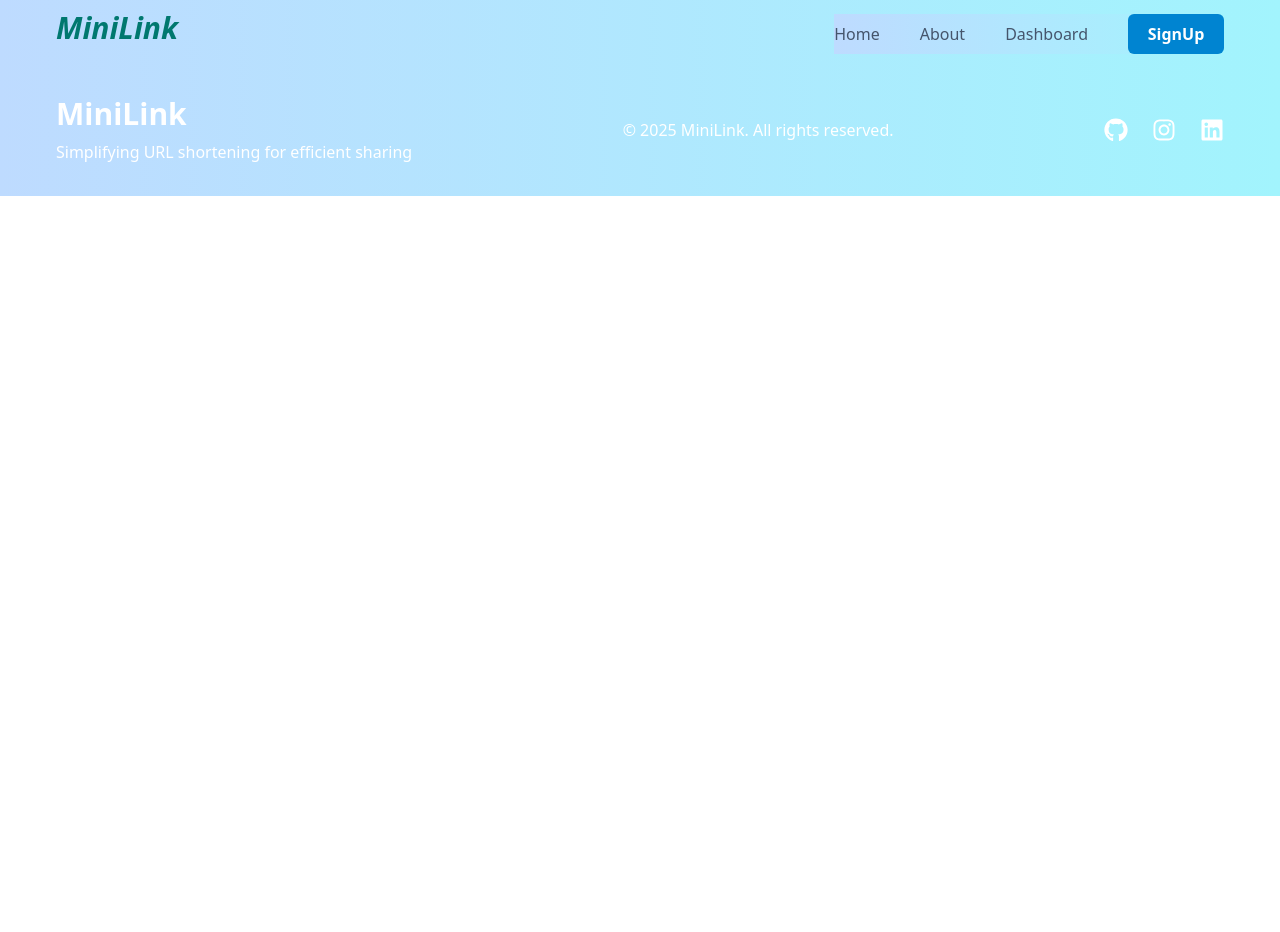
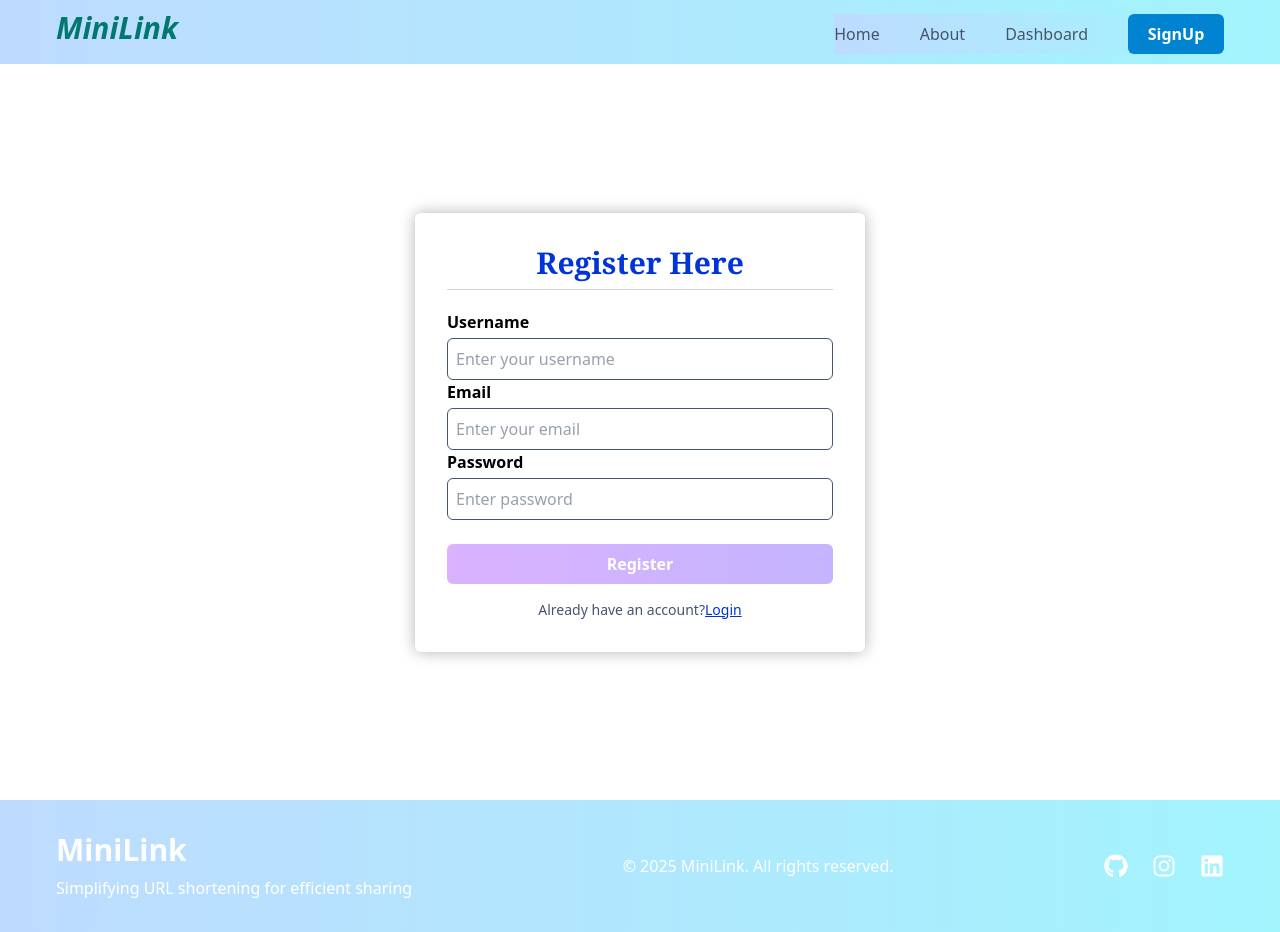
Before and after one commit to abhiraj-21/Minilink, a React (Vite) app in the folder frontend/minilink/: page /register in a window 1280 px wide. Before the commit the page ends 800 px from the top, so only its background shows below. Built offline with nearby package versions, Linux system fonts and the light colour scheme.

Commit message:
register component

```diff
--- a/frontend/minilink/package.json
+++ b/frontend/minilink/package.json
@@ -15,6 +15,7 @@
     "postcss": "^8.5.6",
     "react": "^19.1.1",
     "react-dom": "^19.1.1",
+    "react-hook-form": "^7.62.0",
     "react-icons": "^5.5.0",
     "react-router-dom": "^7.8.2",
     "tailwindcss": "^4.1.12"
--- a/frontend/minilink/src/App.jsx
+++ b/frontend/minilink/src/App.jsx
@@ -4,6 +4,7 @@
 import AboutPage from "./Components/AboutPage.jsx";
 import Navbar from "./Components/Navbar.jsx";
 import Footer from "./Components/Footer.jsx";
+import RegisterPage from "./Components/RegisterPage.jsx";
 
 function App() {
 
@@ -14,6 +15,7 @@
             <Routes>
                 <Route path="/" element={<LandingPage />} />
                 <Route path="/about" element={<AboutPage />} />
+                <Route path="/register" element={<RegisterPage />} />
             </Routes>
             <Footer />
         </Router>
--- /dev/null
+++ b/frontend/minilink/src/Components/RegisterPage.jsx
@@ -0,0 +1,82 @@
+import React, {useState} from 'react'
+import {useForm} from "react-hook-form";
+import TextField from "./TextField.jsx";
+import {Link} from "react-router-dom";
+
+const RegisterPage = () => {
+
+    const [loader, setLoader] = useState(false);
+
+    const {register, handleSubmit, formState:{errors}, reset}
+        = useForm({
+        defaultValues: {
+            username: "",
+            email: "",
+            password: ""
+        }, mode: "onTouched"
+    })
+
+    const registerHandler = (data) => {
+        setLoader(true)
+    }
+
+    return (
+        <div className="min-h-[calc(100vh-64px)] flex justify-center items-center">
+            <form onSubmit={handleSubmit(registerHandler)} className="sm:w-[450px] w-[360px] shadow-custom py-8 sm:px-8 px-4 rounded-md">
+                <h1 className="text-center font-serif text-btnColor font-bold lg:text-3xl text-2xl">
+                    Register Here
+                </h1>
+
+                <hr className="mt-2 mb-5 text-gray-300" />
+
+                <div className="felx flex-col gap-3">
+                    <TextField
+                        label="Username"
+                        required
+                        id="username"
+                        type="text"
+                        placeholder="Enter your username"
+                        message="*Username is required"
+                        register={register}
+                        errors={errors}
+                    />
+                    <TextField
+                        label="Email"
+                        required
+                        id="email"
+                        type="email"
+                        placeholder="Enter your email"
+                        message="*Email is required"
+                        register={register}
+                        errors={errors}
+                    />
+                    <TextField
+                        label="Password"
+                        required
+                        id="password"
+                        type="password"
+                        placeholder="Enter password"
+                        message="*Password is required"
+                        register={register}
+                        min={6}
+                        errors={errors}
+                    />
+                </div>
+
+                <button disabled={loader} type="submit"
+                        className="w-full bg-custom-gradient-2 text-white font-semibold py-2 rounded-md mt-6 hover:cursor-pointer hover:opacity-80 duration-300">
+                    {loader ? "Registering..." : "Register"}
+                </button>
+
+                <p className="text-center text-sm mt-4 text-slate-600">
+                    Already have an account?
+                    <Link to={"/login"}>
+                        <span className="text-btnColor underline hover:cursor-pointer ">Login</span>
+                    </Link>
+                </p>
+
+            </form>
+        </div>
+    )
+}
+export default RegisterPage
--- /dev/null
+++ b/frontend/minilink/src/Components/TextField.jsx
@@ -0,0 +1,63 @@
+const TextField = ({
+                       label,
+                       id,
+                       type,
+                       errors,
+                       register,
+                       required,
+                       message,
+                       className,
+                       min,
+                       value,
+                       placeholder,
+                   }) => {
+    return (
+        <div className="flex flex-col gap-1">
+            <label
+                htmlFor={id}
+                className={`${className ? className : ""} font-semibold text-md  `}
+            >
+                {label}
+            </label>
+
+            <input
+                type={type}
+                id={id}
+                placeholder={placeholder}
+                className={`${
+                    className ? className : ""
+                } px-2 py-2 border   outline-none bg-transparent  text-slate-700 rounded-md ${
+                    errors[id]?.message ? "border-red-500" : "border-slate-600"
+                }`}
+                {...register(id, {
+                    required: { value: required, message },
+                    minLength: min
+                        ? { value: min, message: "Minimum 6 character is required" }
+                        : null,
+
+                    pattern:
+                        type === "email"
+                            ? {
+                                value: /^[a-zA-Z0-9]+@(?:[a-zA-Z0-9]+\.)+com+$/,
+                                message: "Invalid email",
+                            }
+                            : type === "url"
+                                ? {
+                                    value:
+                                        /^(https?:\/\/)?(([a-zA-Z0-9\u00a1-\uffff-]+\.)+[a-zA-Z\u00a1-\uffff]{2,})(:\d{2,5})?(\/[^\s]*)?$/,
+                                    message: "Please enter a valid url",
+                                }
+                                : null,
+                })}
+            />
+
+            {errors[id]?.message && (
+                <p className="text-sm font-semibold text-red-600 mt-0">
+                    {errors[id]?.message}*
+                </p>
+            )}
+        </div>
+    );
+};
+
+export default TextField;
```
Also changed, not shown: 1 other file (tests, documents, lock files or other folders).
